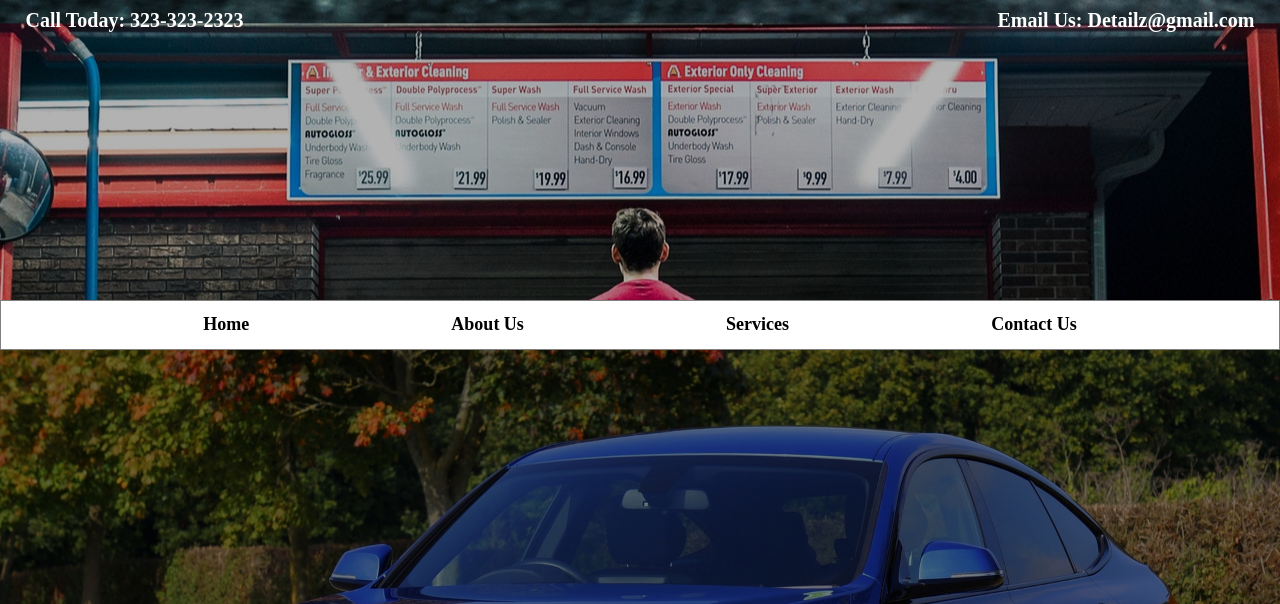
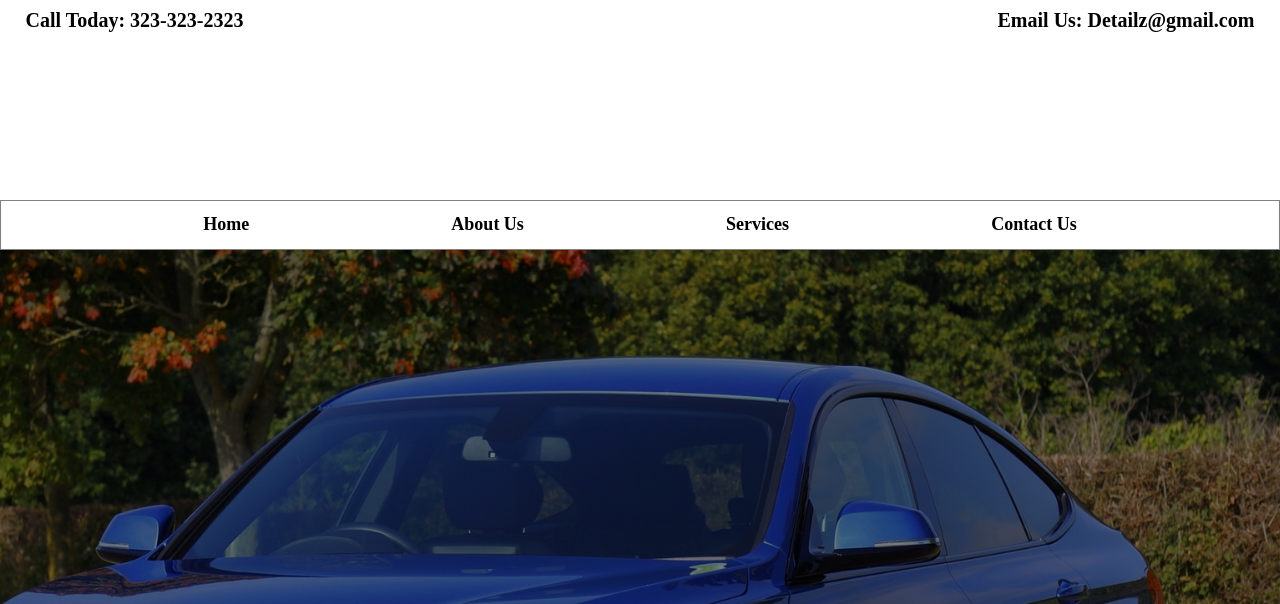
Before and after one commit to shawnantonucci/Mobile-Detailz, a plain HTML site: page index.html in a window 1280 px wide. Shown: the top 604 px of the page. Drawn offline with Linux system fonts and the light colour scheme.

Commit message:
removed header img

```diff
--- a/less/home-page.less
+++ b/less/home-page.less
@@ -1,5 +1,5 @@
 .banner {
-  height: 700px;
+  height: 900px;
   background-color: black;
   display: flex;
   justify-content: center;
--- a/less/navigation.less
+++ b/less/navigation.less
@@ -1,9 +1,9 @@
 header {
   max-width: 100%;
-  background-color: grey;
-  height: 300px;
-  background-image: linear-gradient(rgba(0, 0, 0, 0.3), rgba(0, 0, 0, 0.3)), url(/img/standing-prices.jpeg);
-  background-position: 50% -3%;
+  background-color: white;
+  height: 200px;
+//   background-image: linear-gradient(rgba(0, 0, 0, 0.3), rgba(0, 0, 0, 0.3)), url(/img/standing-prices.jpeg);
+//   background-position: 50% -3%;
 
   .header-contact {
     display: flex;
@@ -13,7 +13,7 @@ header {
     font-size: 2rem;
 
     h6 {
-      color: white;
+      color: black;
       font-weight: bold;
 
       &:hover {
```
Also changed, not shown: css/index.css.
